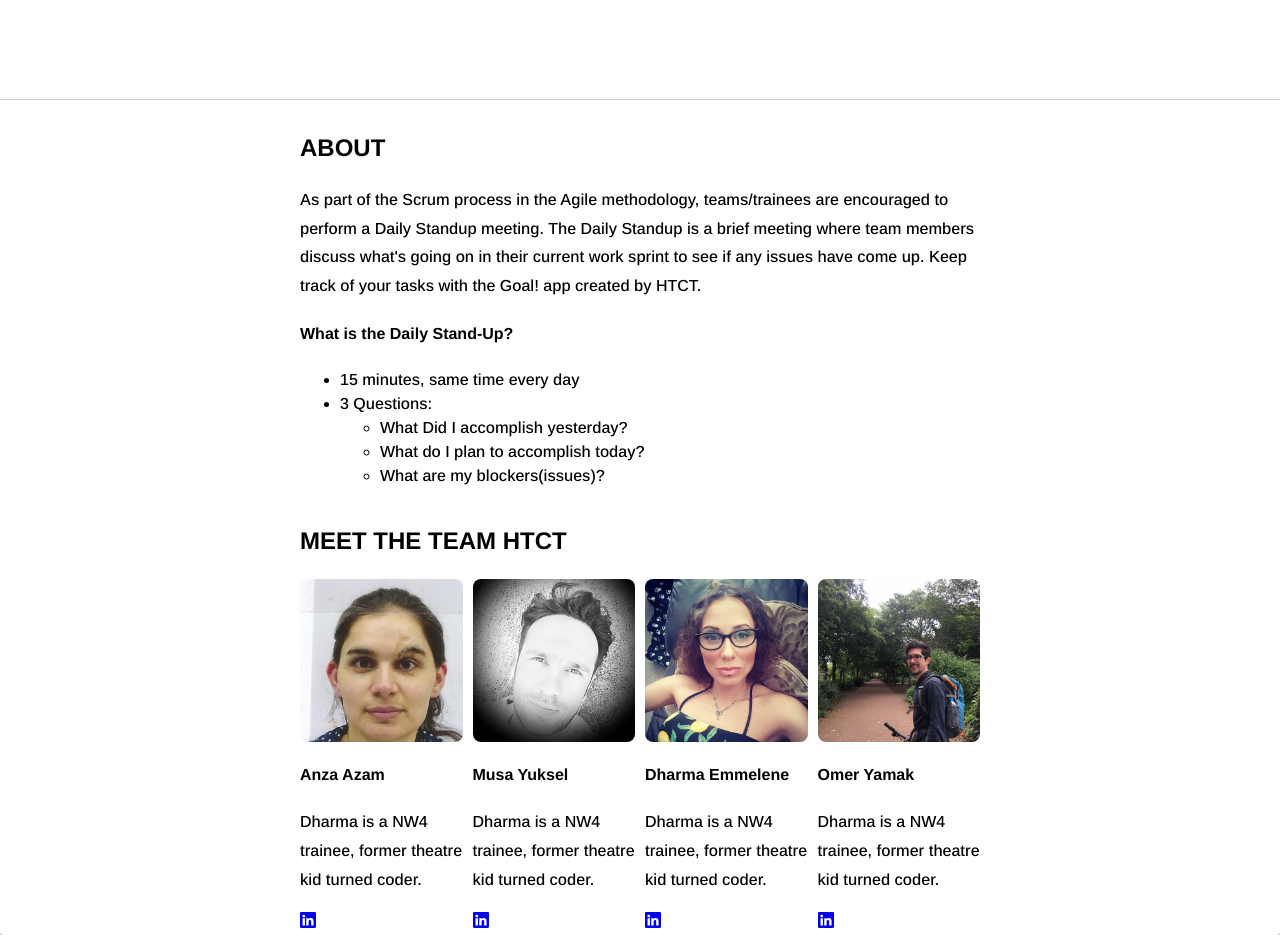
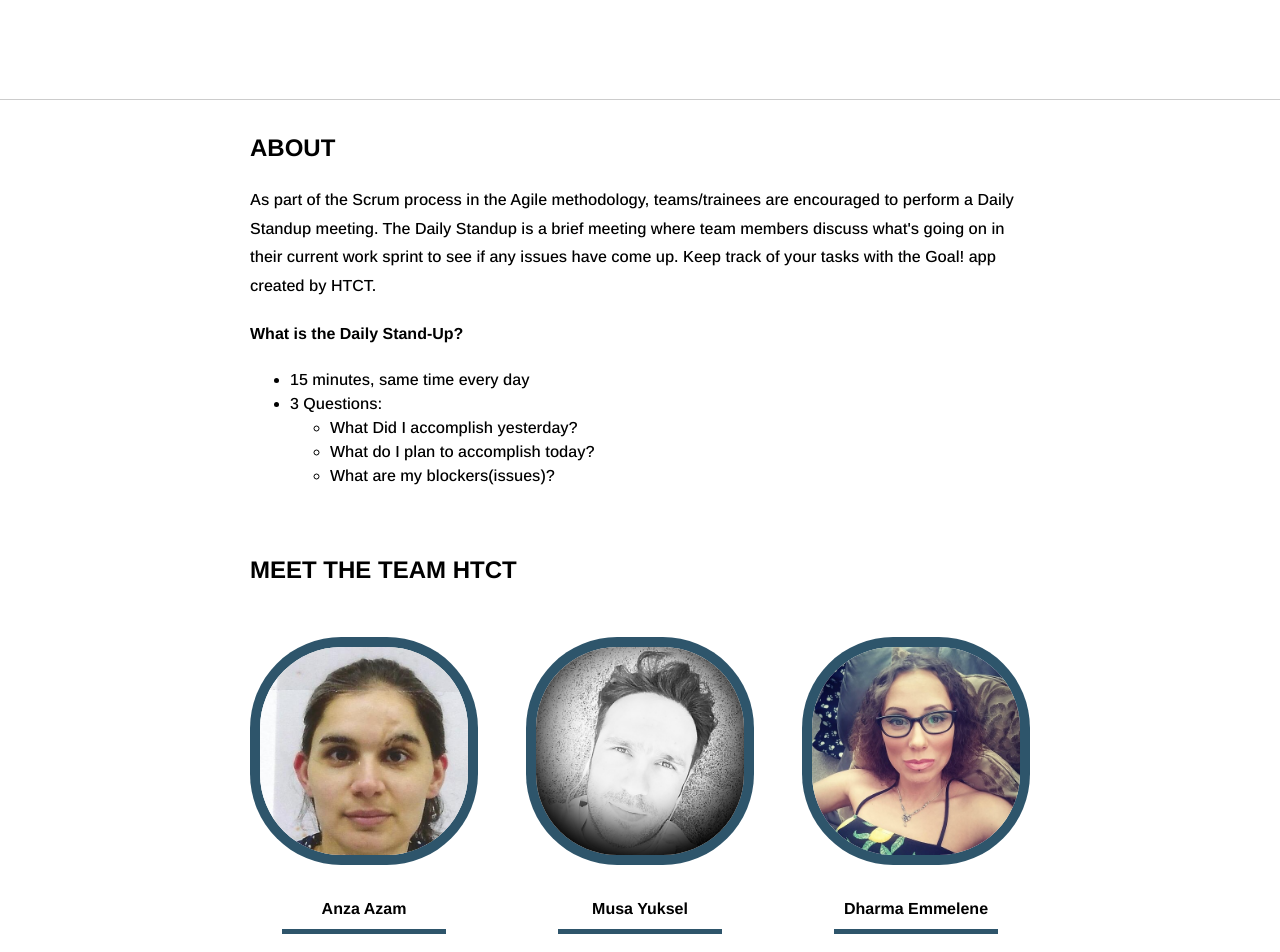
Before and after one commit to omerffaruk/Goal-app-CYF-final-project-1, a React (Create React App) app in the folder client/: page /about in a window 1280 px wide. Shown: the top 952 px of the page. Built offline with nearby package versions, Linux system fonts and the light colour scheme.

Commit message:
feat: style About page

```diff
--- a/client/src/pages/Home.css
+++ b/client/src/pages/Home.css
@@ -10,6 +10,9 @@
 	--secondary-color: #650374;
 	--login-btn-hover-color: #5d7ada;
 	--header-bottom-border-color: #ccc;
+	--linkedin-bg: #0A66C2;
+	--person-pic-padding: 10px;
+	--person-pic-box-shadow-color: #2e556b;
 }
 
 /* Box sizing rules */
@@ -266,7 +269,7 @@ p {
 
 /* ---------- About Page ---------*/
 .about-ctn {
-	max-width: 700px;
+	max-width: 800px;
 	margin: 0 auto;
 	padding: 0 10px;
 }
@@ -276,21 +279,71 @@ p {
 	flex-direction: column;
 }
 
-.about-ctn h2, .about-ctn h3{
+.about-ctn h2,
+.about-ctn h3 {
 	text-transform: uppercase;
+}
+
+.team-title-ctn h2 {
+	padding: 1.2em 0;
 }
 
 .team-pics-ctn {
 	display: grid;
-	grid-gap: 10px;
-	grid-template-columns: repeat(auto-fit, minmax(150px, 1fr));
+	column-gap: 3em;
+	row-gap: 2em;
+	grid-template-columns: repeat(auto-fit, minmax(180px, 1fr));
+	padding-bottom: 2em;
+	text-align: center;
+}
+
+/* .person-ctn {
+	margin-bottom: 3em;
+} */
+
+.person-info-ctn h4 {
+	margin: 0.5em;
+}
+
+.person-info-ctn p {
+	margin-bottom: 2em;
+	color: #707174;
+}
+
+.person-border-bottom {
+	height: 5px;
+	margin: 0 2em;
+	background-color: var(--person-pic-box-shadow-color);
+}
+
+.person-pic-ctn {
+	margin-bottom: 2em;
 }
 
 .person-pic-ctn img {
-    width: 100%;
-    height: 100%;
-    object-fit: cover;
-	border-radius: 8px;
+	width: 100%;
+	height: auto;
+	object-fit: contain;
+	border-radius: 40%;
+	padding: var(--person-pic-padding);
+	box-shadow: inset 0 0 0 var(--person-pic-padding) var(--person-pic-box-shadow-color);
+}
+
+.person-links-ctn {
+	display: flex;
+	justify-content: center;
+}
+
+.linkedin-logo > a > svg {
+	min-width: 20px;
+	width: 1.5rem;
+	height: 1.5rem;
+	background: transparent;
+	border-color: transparent;
+	border-radius: 2px;
+	color: white;
+	background-color: var(--linkedin-bg);
+	cursor: pointer;
 }
 
 @media only screen and (min-width: 800px) {
```
